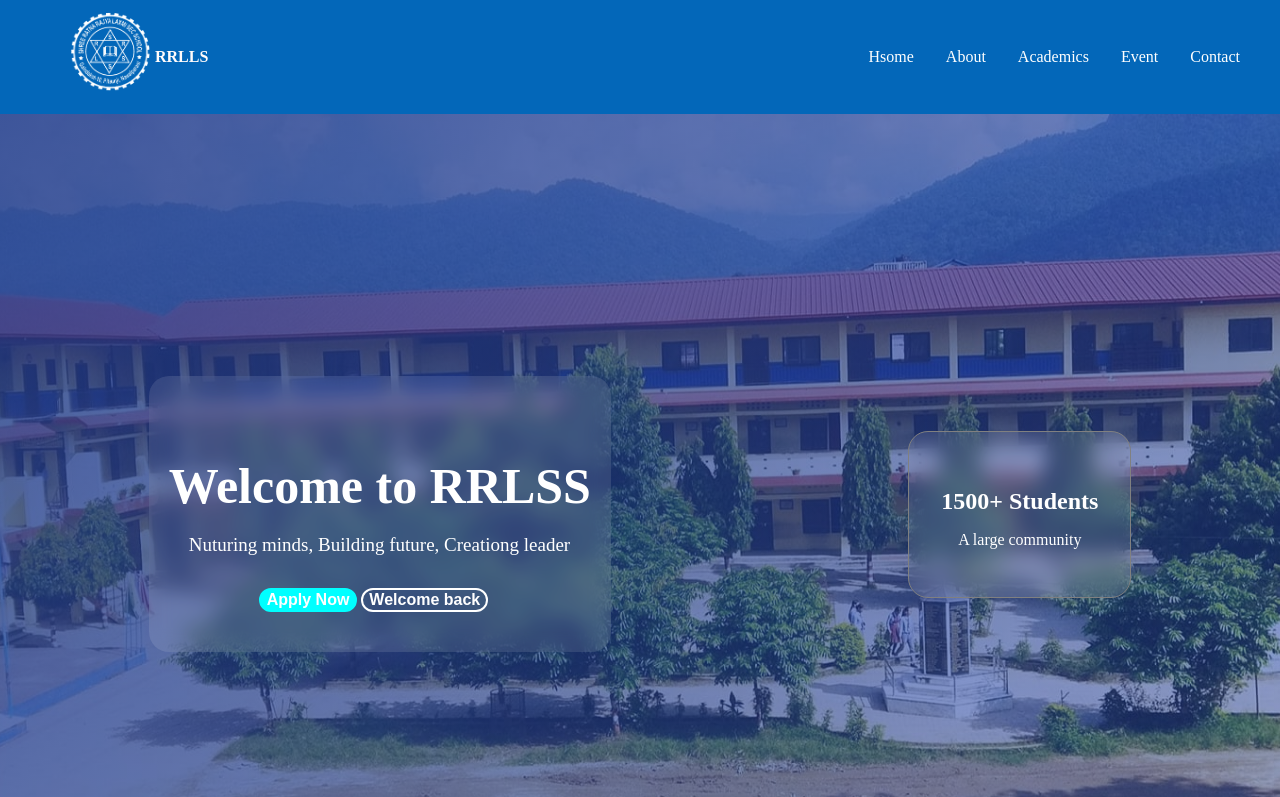
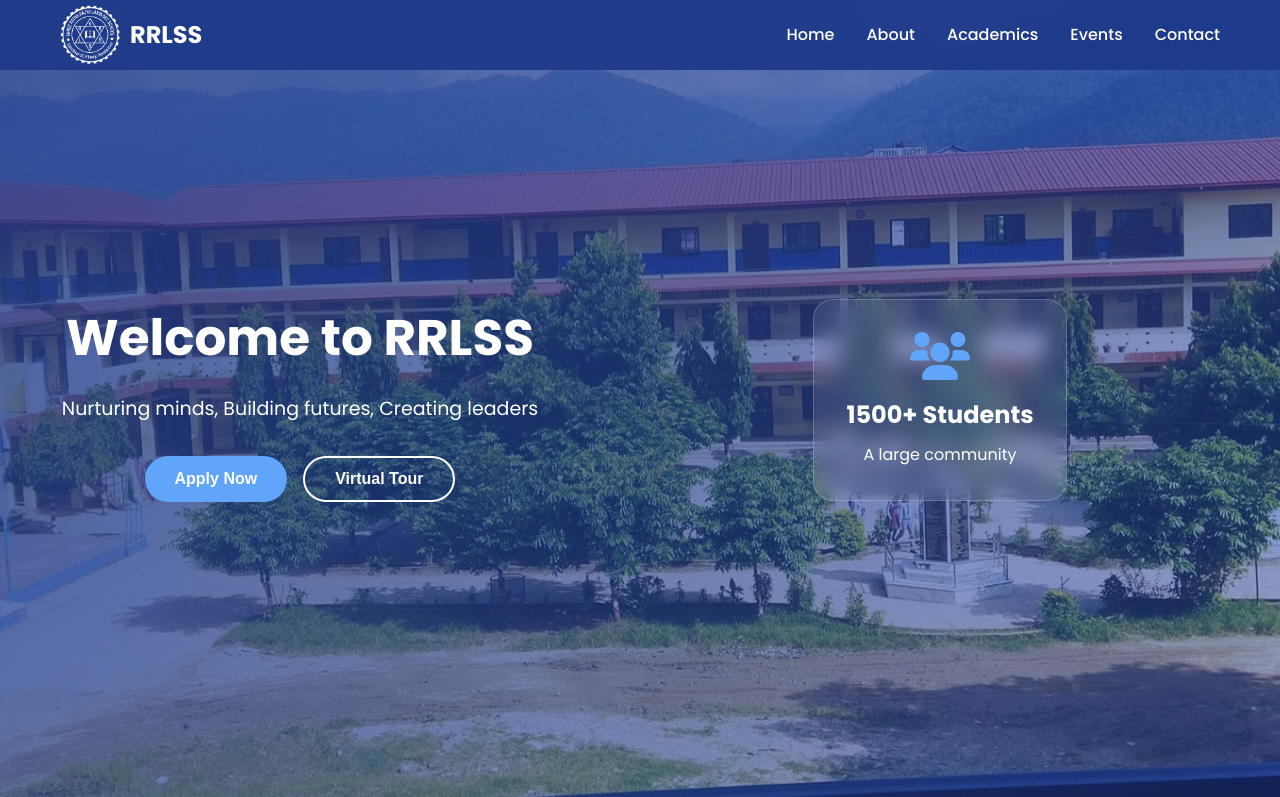
Before and after one commit to Anchrana10/Anch-Rana, a plain HTML site: page Navbar.html in a window 1280 px wide. Shown: the top 797 px of the page. Drawn offline with Linux system fonts and the light colour scheme.

Commit message:
Connecting to github

```diff
--- a/Navbar.html
+++ b/Navbar.html
@@ -1,85 +1,64 @@
 <!DOCTYPE html>
+
 <html lang="en">
 <head>
     <meta charset="UTF-8">
-    <meta name="viewport" content="width=
-    , initial-scale=1.0">
-    <title>Document</title>
-
-    <link rel="stylesheet" href="./Style/navbar2.css">
-
-    <link rel="stylesheet" href="./Style/herosection.css">
+    <meta name="viewport" content="width=device-width, initial-scale=1.0">
+    <title>RRLSS - Where Dreams Take Flight</title>
+    <link rel="stylesheet" href="style.css">
+    <link href="https://cdnjs.cloudflare.com/ajax/libs/font-awesome/6.0.0/css/all.min.css" rel="stylesheet">
+    <link href="https://fonts.googleapis.com/css2?family=Poppins:wght@300;400;500;600;700&display=swap" rel="stylesheet">
+    <link rel="stylesheet" href="./style/herosection.css">
 </head>
-
-<body style="background-color: rgb(255, 255, 255);">
-
+<body>
+    <!-- Navigation -->
     <nav class="navbar">
-
         <div class="nav-container">
-
             <div class="nav-logo">
-
-                <img  src="./Assests/school-logo.png" alt="">
-
-                <span class="nav-span">RRLLS</span>
-
+                <i><img src="./Assests/school-logo.png" alt=""></i>
+                <span>RRLSS</span>
             </div>
-
             <ul class="nav-menu">
-
-                <li class="nav-item"><a href="#home" class="nav-link">Hsome</a></li>
-
-                <li class="nav-item"><a href="#about"
-                    class="nav-link">About</a></li>
-
-                <li class="nav-item"><a href="#academics"class="nav-link">Academics</a></li>
-
-                <li class="nav-item"><a href="#event"class="nav-link">Event</a></li>
-
-                <li class="nav-item"><a href="#contact"class="nav-link">Contact</a></li>
-
+                <li class="nav-item">
+                    <a href="#home" class="nav-link">Home</a>
+                </li>
+                <li class="nav-item">
+                    <a href="#about" class="nav-link">About</a>
+                </li>
+                <li class="nav-item">
+                    <a href="#academics" class="nav-link">Academics</a>
+                </li>
+                <li class="nav-item">
+                    <a href="#events" class="nav-link">Events</a>
+                </li>
+                <li class="nav-item">
+                    <a href="#contact" class="nav-link">Contact</a>
+                </li>
             </ul>
-
         </div>
-
     </nav>
 
-
-    <section id="Home" class="hero">
-
+    <!-- Hero Section -->
+    <section id="home" class="hero">
         <div class="hero-content">
-
             <h1 class="hero-title">Welcome to RRLSS</h1>
-
-            <p class="hero-subtitle">Nuturing minds, Building future, Creationg leader</p>
-
+            <p class="hero-subtitle">Nurturing minds, Building futures, Creating leaders</p>
             <div class="hero-buttons">
-
-                <button id="change" onclick="change()" class="btn btn-primary">Apply Now</button>
-
-                <button class="btn btn-secondary">Welcome back</button>
-
+                <button class="btn btn-primary">Apply Now</button>
+                <button class="btn btn-secondary">Virtual Tour</button>
             </div>
-
         </div>
-
         <div class="hero-image">
-
             <div class="floating-card">
-
-                <!-- <i class="fas fa-users"></i> -->
-
-                 <h3>1500+ Students</h3>
-
-                 <p>A large community</p>
-
+                <i class="fas fa-users"></i>
+                <h3>1500+ Students</h3>
+                <p>A large community</p>
             </div>
-
         </div>
-
     </section>
 
-  <section id="about" class="about">
+    <!-- About Section -->
+    <section id="about" class="about">
         <div class="container">
             <h2 class="section-title">About Our School</h2>
             <div class="about-content">
@@ -307,8 +286,6 @@
         </div>
     </footer>
 
+    <script src="script.js"></script>
 </body>
-
-<script src="./JavaScript/Script.js"></script>
-
 </html>
--- a/Style/herosection.css
+++ b/Style/herosection.css
@@ -1,47 +1,149 @@
-.hero{
-   min-height: 100vh;
-   background:linear-gradient(135deg, rgba(30,58,138,0.85)0%,rgba(30,64,175,0.45)100%), url('../Assests/school.jpg') center center/ cover no-repeat;
-   display: flex;
-   align-items: center;
-   justify-content: space-around;
-   position: relative;
-   overflow: hidden;
-   width: 100%;
-
+/* Reset and Base Styles */
+* {
+    margin: 0;
+    padding: 0;
+    box-sizing: border-box;
 }
 
-.hero-content{
+body {
+    font-family: 'Poppins', sans-serif;
+    line-height: 1.6;
+    color: #333;
+    overflow-x: hidden;
+}
 
-    background: rgba(255, 255, 255, 0.1);
+.container {
+    max-width: 1200px;
+    margin: 0 auto;
+    padding: 0 20px;
+}
+
+/* Deep Blue Color Palette */
+:root {
+    --primary-blue: #1e3a8a;
+    --secondary-blue: #3b82f6;
+    --light-blue: #60a5fa;
+    --dark-blue: #1e40af;
+    --accent-blue: #2563eb;
+    --white: #ffffff;
+    --light-gray: #f8fafc;
+    --gray: #64748b;
+    --dark-gray: #334155;
+}
+
+/* Navigation */
+.navbar {
+    position: fixed;
+    top: 0;
+    width: 100%;
+    background: rgba(30, 58, 138, 0.95);
     backdrop-filter: blur(10px);
-    padding: 40px 20px;
-    border-radius: 20px;
+    z-index: 1000;
+    transition: all 0.3s ease;
+    padding: 1rem 0;
+}
+
+.nav-container {
+    max-width: 1200px;
+    margin: 0 auto;
+    padding: 0 20px;
+    display: flex;
+    justify-content: space-between;
+    align-items: center;
+}
+
+.nav-logo {
+    display: flex;
+    align-items: center;
+    color: var(--white);
+    font-size: 1.5rem;
+    font-weight: 700;
+    text-decoration: none;
+}
+
+.nav-logo i {
+    margin-right: 10px;
+    font-size: 2rem;
+    color: var(--light-blue);
+    height: 30px;
+}
+
+.nav-logo img {
+    margin-top: -15px;
+    width: 60px;
+    height: 60px;
+    border-radius: 50%;
 }
 
 
-.hero-title{
+.nav-menu {
+    display: flex;
+    list-style: none;
+    gap: 2rem;
+}
+
+.nav-link {
+    color: var(--white);
+    text-decoration: none;
+    font-weight: 500;
+    transition: color 0.3s ease;
+    position: relative;
+}
+
+.nav-link:hover {
+    color: var(--light-blue);
+}
+
+
+
+
+/* Hero Section */
+.hero {
+    min-height: 100vh;
+    background:
+        linear-gradient(135deg, rgba(30, 58, 138, 0.85) 0%, rgba(30, 64, 175, 0.45) 100%),
+        url('../assests/school.jpg') center center/cover no-repeat;
+    display: flex;
+    align-items: center;
+    justify-content: center;
+    position: relative;
+    overflow: hidden;
+}
+
+
+.hero-content {
+    flex: 1;
+    max-width: 600px;
+    color:  #ffffff;
+    /* z-index: 2; */
+    position: relative;
+    display: flex;
+    flex-direction: column;
+    align-items: center;
+    justify-content: center;
+    text-align: center;
+}
+
+.hero-title {
     font-size: 50px;
     font-weight: 700;
     margin-bottom: 16px;
-    color: #fff;
-
+    /* line-height: 1.2; */
 }
 
-.hero-subtitle{
+.hero-subtitle {
     font-size: 19px;
     margin-bottom: 32px;
-    color: #fff;
-    margin-left: 20px;
+    /* opacity: 1; */
 }
 
-.hero-button{
+.hero-buttons {
     display: flex;
     gap: 16px;
-
 }
 
-.btn{
-    padding: 12px, 30px;
+.btn {
+    padding: 12px 30px;
     border: none;
     border-radius: 50px;
     font-weight: 600;
@@ -49,59 +151,62 @@
     cursor: pointer;
     transition: all 0.3s ease;
     font-size: 16px;
-
+    /* display: inline-block; */
 }
 
-.btn-primary{
-    background: aqua;
-    color: white;
-   margin-left: 90px;
-    border: 2px solid aqua;
+.btn-primary {
+    background: #60a5fa;
+    color:  #ffffff;
 }
 
-.btn-primary:hover{
-    background-color: rgb(25, 167, 233);
+.btn-primary:hover {
+    background: #0073ff;
 }
 
-.btn-secondary{
+.btn-secondary {
     background: transparent;
-    color: white;
-    border: 2px solid #fff;
-    margin: 0px;
+    color:  #ffffff;
+    border: 2px solid  #ffffff;
 }
 
-.btn-secondary:hover{
-    background-color: #fff;
+.btn-secondary:hover {
+    background:  #ffffff;
     color: blue;
 }
 
-.hero-image{
+.hero-image {
+    flex: 1;
     display: flex;
     justify-content: center;
     align-items: center;
     position: relative;
-
 }
 
-.floating-card{
+.floating-card {
     background: rgba(255, 255, 255, 0.1);
     backdrop-filter: blur(10px);
-    border: 1px solid gray;
+    border: 1px solid rgba(255, 255, 255, 0.2);
     border-radius: 20px;
-    padding: 32px;
+    padding: 2rem;
     text-align: center;
-    color: #fff;
+    color:  #ffffff;
 }
 
-/* .floating-card i{
-    font-size: 48px;
-    color: lightblue;
-    margin-bottom: 16px;
-} */
+.floating-card i {
+    font-size: 3rem;
+    color: var(--light-blue);
+    margin-bottom: 1rem;
+}
 
-.floating-card h3{
-    font-size: 24px;
-    margin-bottom: 8px;
+.floating-card h3 {
+    font-size: 1.5rem;
+    margin-bottom: 0.5rem;
+}
+
+/* Section Styles */
+section {
+    /* padding: 80px 0; */
+
 }
 
 .section-title {
--- a/Style/navbar2.css
+++ /dev/null
@@ -1,69 +0,0 @@
-body{
-    margin: 0;
-    padding: 0;
-
-}
-.navbar{
-    position: relative;
-    top:0;
-    width:100%;
-    background:rgb(3, 103, 185);
-    backdrop-filter:blur(10px);
-    z-index:1000;
-    transition: all 0,3s ease;
-    padding: 2rem 0;
-}
-.nav-container{
-    max-width:1200px;
-    margin:0 auto;
-    padding:0 20px;
-    display: flex;
-    justify-content: space-between;
-    align-items:center;
-}
-.nav-logo{
-    display: flex;
-    align-items:center;
-    color:rgb(255, 251, 251);
-    font: size 1srem;
-    font-weight: 900;
-    text-decoration:none;
-    height:30px;
-}
-
-.nav-logo img{
-    margin-top:-10px;
-    margin-left: 30px;
-    width:80px;
-    height: 80px;
-    border-radius:50%;
-}
-
-.nav-span{
-    margin-left: 5px;
-}
-
-.nav-span:hover{
-    color: aqua;
-    transition:color 0.3s ease;
-}
-
-.nav-menu{
-    display: flex;
-    list-style:none;
-    gap:2rem;
-    color: rgb(6, 6, 224);
-}
-
-.nav-link{
-    color:rgb(255, 255, 255);
-    text-decoration: none;
-    font-weight: 500;
-    transition:color 0.3s ease;
-    position:realtive;
-}
-
-.nav-link:hover{
-    color:rgb(0, 255, 255);
-
-}
```
